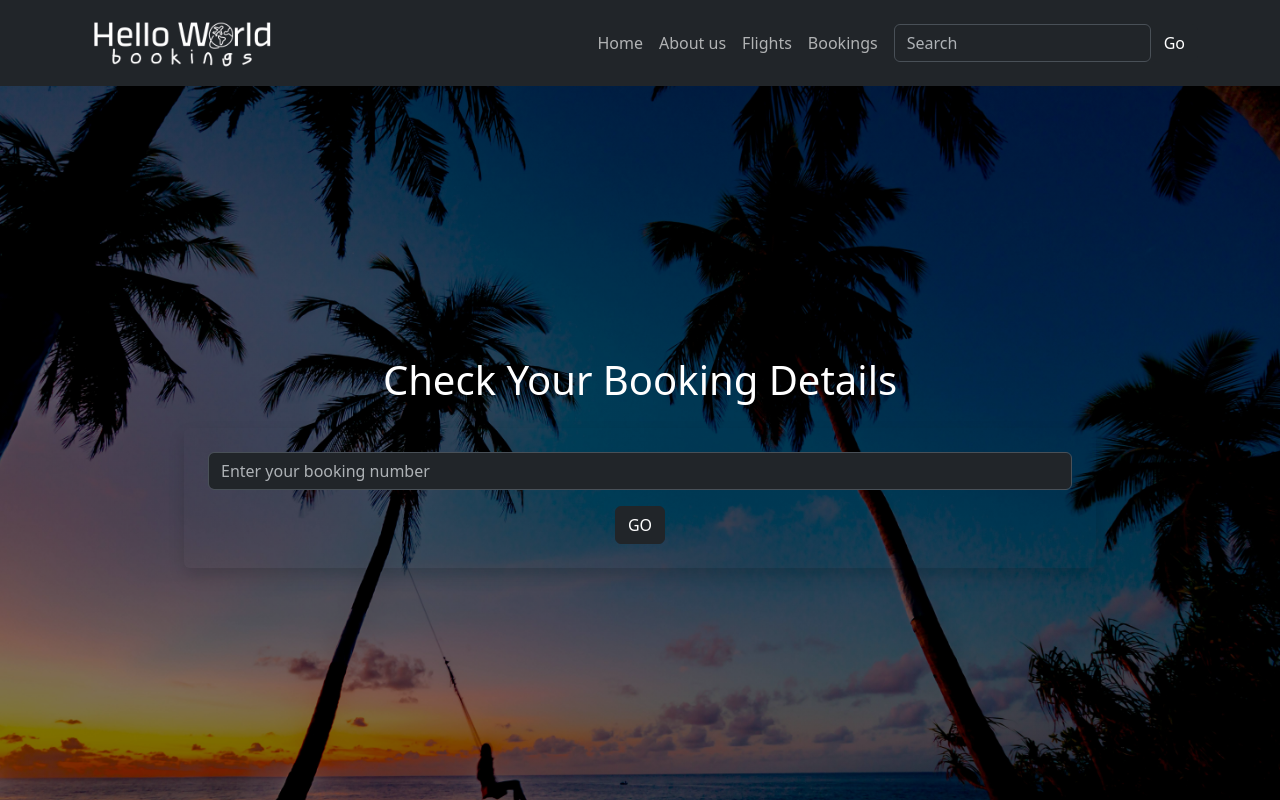
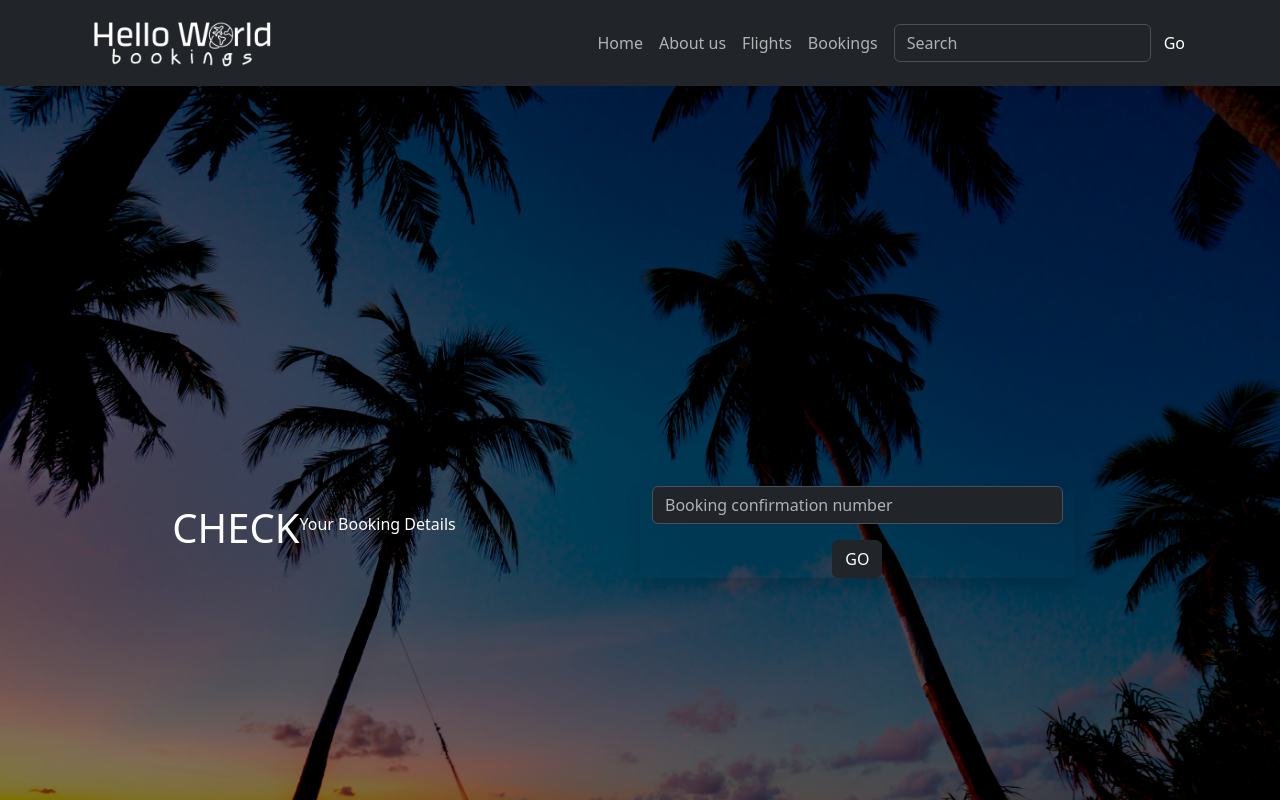
Before and after one commit to TheL0L/Flight_Booking_frontend, a React (Create React App) app: page /bookings in a window 1280 px wide. Shown: the top 800 px of the page. Built offline with nearby package versions, Linux system fonts and the light colour scheme.

Commit message:
updated bookings page design according to flight page design

```diff
--- a/src/pages/Bookings.js
+++ b/src/pages/Bookings.js
@@ -1,5 +1,5 @@
 import React, { Component } from "react";
-import { Button, Form } from "react-bootstrap";
+import { Button, Form, Row, Col } from "react-bootstrap";
 import bgImg from "../assets/maldives.jpg";
 
 export default class Bookings extends Component {
@@ -30,24 +30,23 @@ export default class Bookings extends Component {
         backgroundSize: "cover",
         backgroundPosition: "center",
         color: "#fff",
-          //height: "100vh",
-          padding: "250px 0",
-          display: "flex",
-          justifyContent: "center",
-          alignItems: "center",
+        padding: "400px 0",
         textAlign: "center",
     }}
       >
-        <div style={{ width: "100%", maxWidth: "1000px", padding: "20px" }}>
-          <h1>Check Your Booking Details</h1>
+        <Row>
+          <Col md={6} className="d-flex align-items-center justify-content-center" >
+            <h1>CHECK</h1>
+            <p>Your Booking Details</p>
+          </Col>
+          <Col md={4} className="p-6 rounded shadow">
             <Form
-            className="m-4 p-4 rounded shadow"
               onSubmit={this.handleSubmit}
             >
               <Form.Group controlId="bookingData">
                 <Form.Control
                   type="text"
-                placeholder="Enter your booking number"
+                  placeholder="Booking confirmation number"
                 />
               </Form.Group>
               {this.state.error && (
@@ -59,7 +58,8 @@ export default class Bookings extends Component {
                 GO
               </Button>
             </Form>
-        </div>
+          </Col>
+        </Row>
       </div>
     );
   }
```
Lines whose indentation alone changed are shown as unchanged.
